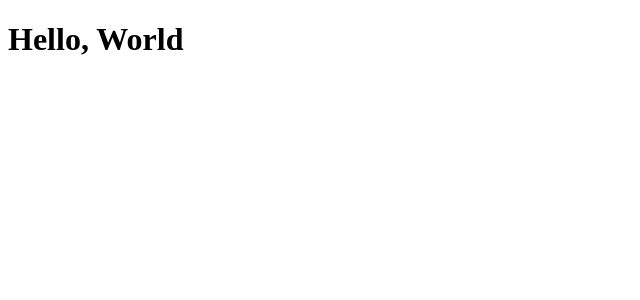
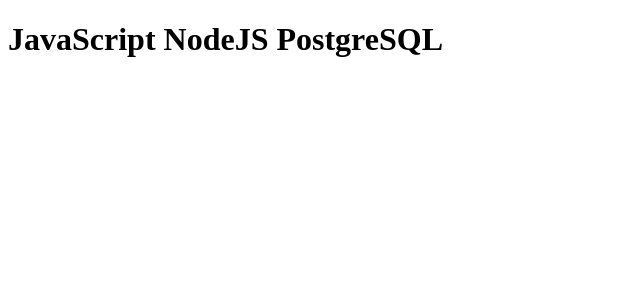
Before and after one commit to g4brielklein/codetab, a Next.js app: page / in a window 1280 px wide. Shown: the top 300 px of the page, without its empty margins (0-640 px from the left). Built offline with nearby package versions, Linux system fonts and the light colour scheme.

Commit message:
Added test return on home page

```diff
--- a/pages/index.js
+++ b/pages/index.js
@@ -1,5 +1,13 @@
 function Home() {
-    return <h1>Hello, World</h1>
+    const techs = [{ id: 1, name: 'JavaScript' }, { id: 2, name: 'NodeJS' }, { id: 3, name: 'PostgreSQL' }]
+
+    const technologies = techs.map(tech => tech.name.concat(' '))
+
+    return (
+        <>
+            <h1>{technologies}</h1>
+        </>
+    )
 }
 
 export default Home
```
